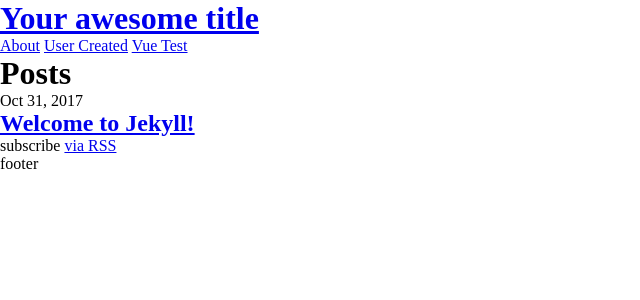
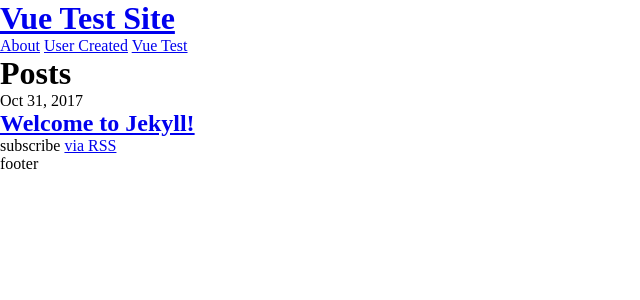
Before and after one commit to cleverglue/static_vue, a Jekyll site: the page built from index.html, in a window 1280 px wide. Shown: the top 300 px of the page, without its empty margins (0-640 px from the left). Built offline with Jekyll 4.4.1, drawn with Linux system fonts in a browser that asks for light colours; part of the change alters nothing that is shown.

Commit message:
Updated Config

```diff
--- a/_config.yml
+++ b/_config.yml
@@ -1,5 +1,5 @@
 ---
-title: Your awesome title
+title: Vue Test Site
 timezone: UTC
 collections:
   posts:
@@ -14,8 +14,5 @@ description: 'Write an awesome description for your new site here. You can edit
   results) and in your feed.xml site description.
 
 '
-baseurl: ''
-url: http://yourdomain.com
-twitter_username: jekyllrb
-github_username: jekyll
+baseurl:
 markdown: kramdown
```
